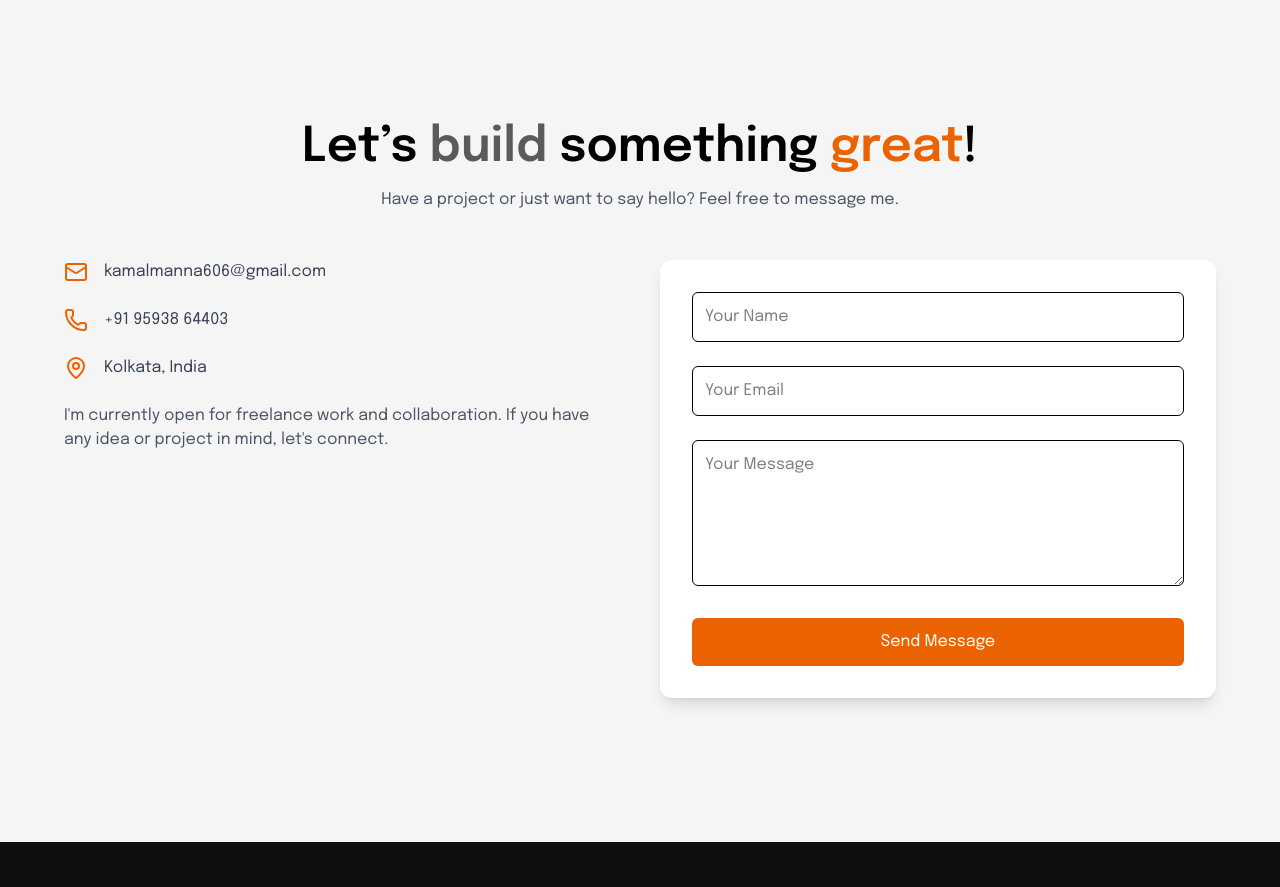
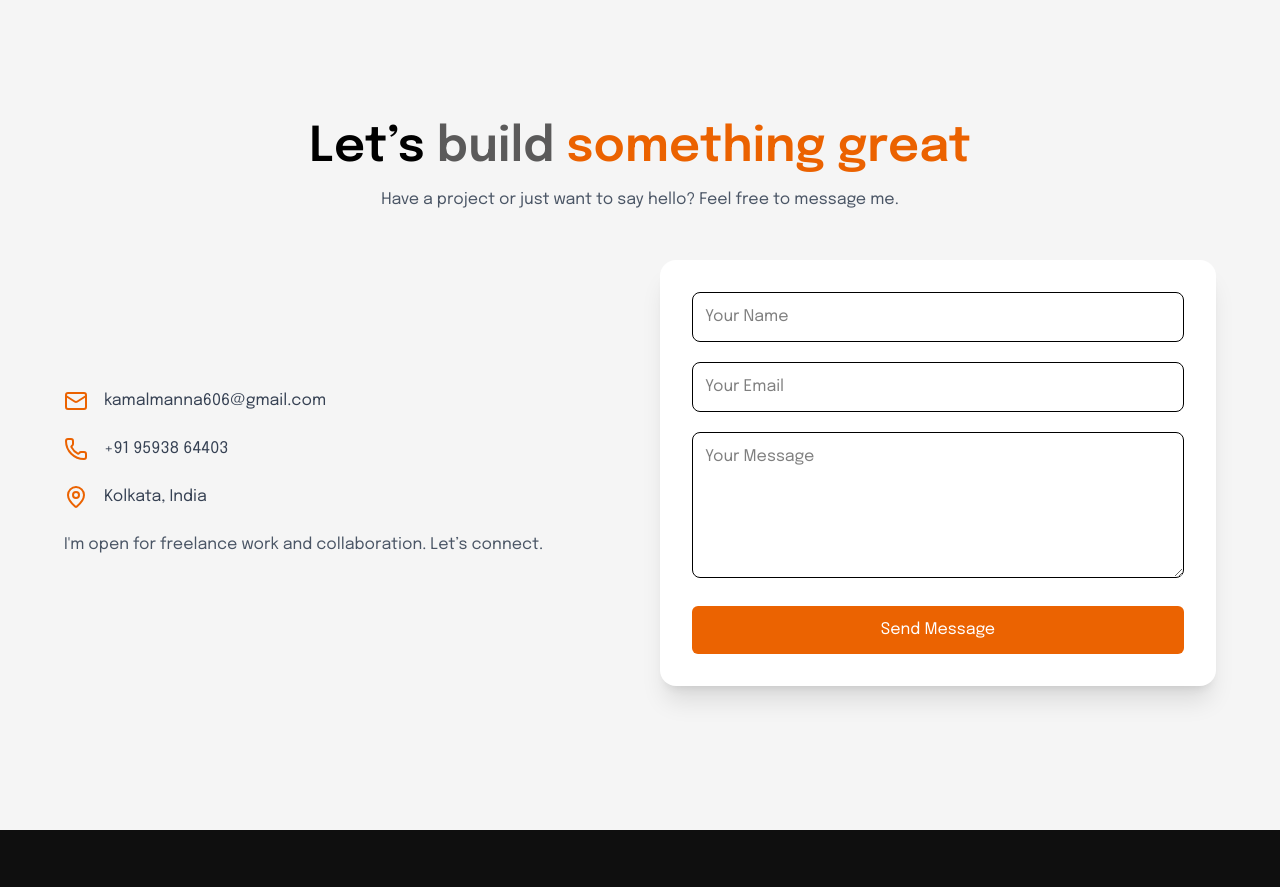
Before and after one commit to codewithkamal01/React-Portfolio, a React (Vite) app: page / in a window 1280 px wide. Shown: the part 3480-4367 px from the top of the page. Built offline with nearby package versions, Linux system fonts and the light colour scheme.

Commit message:
added email received feature

```diff
--- a/index.html
+++ b/index.html
@@ -3,12 +3,26 @@
   <head>
     <meta charset="UTF-8" />
     <link rel="icon" type="image/svg+xml" href="" />
-    <link href="https://fonts.googleapis.com/css2?family=Epilogue:wght@100;200;300;400;500;600;700;800;900&display=swap" rel="stylesheet">
+    <link
+      href="https://fonts.googleapis.com/css2?family=Epilogue:wght@100;200;300;400;500;600;700;800;900&display=swap"
+      rel="stylesheet"
+    />
     <meta name="viewport" content="width=device-width, initial-scale=1.0" />
     <title>kamal-manna</title>
   </head>
   <body>
     <div id="root"></div>
     <script type="module" src="/src/main.jsx"></script>
+    <script
+      type="text/javascript"
+      src="https://cdn.jsdelivr.net/npm/@emailjs/browser@4/dist/email.min.js"
+    ></script>
+    <script type="text/javascript">
+      (function () {
+        emailjs.init({
+          publicKey: "QntfTSCTTvYCGn8IY",
+        });
+      })();
+    </script>
   </body>
 </html>
--- a/package.json
+++ b/package.json
@@ -10,6 +10,7 @@
     "preview": "vite preview"
   },
   "dependencies": {
+    "@emailjs/browser": "^4.4.1",
     "@tailwindcss/vite": "^4.2.1",
     "framer-motion": "^12.38.0",
     "lucide-react": "^0.577.0",
--- a/src/pages/Contact.jsx
+++ b/src/pages/Contact.jsx
@@ -1,4 +1,5 @@
 import { useState } from "react";
+import emailjs from "@emailjs/browser";
 import { Mail, Phone, MapPin } from "lucide-react";
 
 function Contact() {
@@ -8,31 +9,54 @@ function Contact() {
     message: "",
   });
 
+  const [loading, setLoading] = useState(false);
+  const [status, setStatus] = useState(""); // success / error
+
   const handleChange = (e) => {
     setForm({ ...form, [e.target.name]: e.target.value });
   };
 
-  const handleSubmit = (e) => {
+  const handleSubmit = async (e) => {
     e.preventDefault();
-    alert("Message sent successfully!");
-    setForm({ name: "", email: "", message: "" });
+    setLoading(true);
+    setStatus("");
+
+    try {
+      await emailjs.send(
+        "service_4rkrzx8",
+        "template_1fijzkc",
+        {
+          from_name: form.name,
+          from_email: form.email,
+          message: form.message,
+        },
+        "QntfTSCTTvYCGn8IY",
+      );
+
+      setStatus("success");
+      setForm({ name: "", email: "", message: "" });
+    } catch (error) {
+      setStatus("error");
+    }
+
+    setLoading(false);
   };
 
   return (
-    <section id="contact" className="py-20 px-6 bg-gray mt-20">
+    <section id="contact" className="py-20 px-6 mt-20">
       <div className="max-w-6xl mx-auto">
         {/* Heading */}
         <div className="text-center mb-12">
           <h1 className="text-4xl md:text-5xl font-semibold">
-            Let’s <span className="text-[#5B5A5A]">build</span> something{" "}
-            <span className="text-[#EB6200]">great</span>!
+            Let’s <span className="text-[#5B5A5A]">build</span>{" "}
+            <span className="text-[#EB6200]">something great</span>
           </h1>
           <p className="text-gray-600 mt-4">
             Have a project or just want to say hello? Feel free to message me.
           </p>
         </div>
 
-        <div className="grid md:grid-cols-2 gap-10">
+        <div className="grid md:grid-cols-2 gap-10 items-center">
           {/* Left Info */}
           <div className="space-y-6">
             <div className="flex items-center gap-4">
@@ -56,15 +80,14 @@ function Contact() {
             </div>
 
             <p className="text-gray-600 mt-6">
-              I'm currently open for freelance work and collaboration. If you
-              have any idea or project in mind, let's connect.
+              I'm open for freelance work and collaboration. Let’s connect.
             </p>
           </div>
 
-          {/* Contact Form */}
+          {/* Form */}
           <form
             onSubmit={handleSubmit}
-            className="bg-white shadow-lg rounded-xl p-8 space-y-6"
+            className="bg-white shadow-xl rounded-2xl p-8 space-y-5"
           >
             <input
               type="text"
@@ -73,7 +96,7 @@ function Contact() {
               value={form.name}
               onChange={handleChange}
               required
-              className="w-full border rounded-md p-3 focus:outline-none focus:ring-2 focus:ring-[#EB6200]"
+              className="w-full border rounded-lg p-3 focus:outline-none focus:ring-2 focus:ring-[#EB6200]"
             />
 
             <input
@@ -83,7 +106,7 @@ function Contact() {
               value={form.email}
               onChange={handleChange}
               required
-              className="w-full border rounded-md p-3 focus:outline-none focus:ring-2 focus:ring-[#EB6200]"
+              className="w-full border rounded-lg p-3 focus:outline-none focus:ring-2 focus:ring-[#EB6200]"
             />
 
             <textarea
@@ -93,19 +116,37 @@ function Contact() {
               value={form.message}
               onChange={handleChange}
               required
-              className="w-full border rounded-md p-3 focus:outline-none focus:ring-2 focus:ring-[#EB6200]"
+              className="w-full border rounded-lg p-3 focus:outline-none focus:ring-2 focus:ring-[#EB6200]"
             />
 
+            {/* Button */}
             <button
               type="submit"
-              className="w-full bg-[#EB6200] text-white py-3 rounded-md hover:bg-[#be5204] transition"
+              disabled={loading}
+              className="w-full bg-[#EB6200] text-white py-3 rounded-md
+             hover:bg-[#be5204] transition
+             animate-pulse"
             >
-              Send Message
+              {loading ? "Sending..." : "Send Message"}
             </button>
+
+            {/* Success / Error Message */}
+            {status === "success" && (
+              <p className="text-green-600 text-sm text-center">
+                ✅ Message sent successfully!
+              </p>
+            )}
+
+            {status === "error" && (
+              <p className="text-red-500 text-sm text-center">
+                ❌ Something went wrong. Try again.
+              </p>
+            )}
           </form>
         </div>
       </div>
     </section>
   );
 }
+
 export default Contact;
--- a/src/pages/Home.jsx
+++ b/src/pages/Home.jsx
@@ -3,14 +3,14 @@ import Hero from "../assets/herosec.png";
 
 function Home() {
   return (
-    <div className="text-center pt-18 md:pt-24 px-4 overflow-hidden">
-      <div className="max-w-xl sm:max-w-lg md:max-w-2xl  mx-auto">
+    <div className="text-center pt-20 md:pt-24 px-4 overflow-hidden">
+      <div className="w-90 md:w-full max-w-xl md:max-w-2xl mx-auto">
         {/* Hero Image */}
-        <img src={Hero} alt="Hero section" className="w-full md:w-full h-135 md:h-120" />
+        <img src={Hero} alt="Hero section" className="w-full md:w-full h-130 md:h-120" />
       </div>
       {/* Resume Button */}
       <a href={Resume} download>
-        <button className="relative cursor-pointer overflow-hidden mt-3 md:mt-2 px-3 py-2 md:px-2 md:py-2 w-40 md:w-42 rounded-xl bg-[#0F0F0F] text-white group">
+        <button className="relative cursor-pointer overflow-hidden mt-5 md:mt-2 px-3 py-2 md:px-2 md:py-2 w-40 md:w-42 rounded-xl bg-[#0F0F0F] text-white group">
           <span className="relative z-10 text-sm md:text-sm">
             Download Resume
           </span>
```
Also changed, not shown: 1 other file (tests, documents, lock files or other folders).
